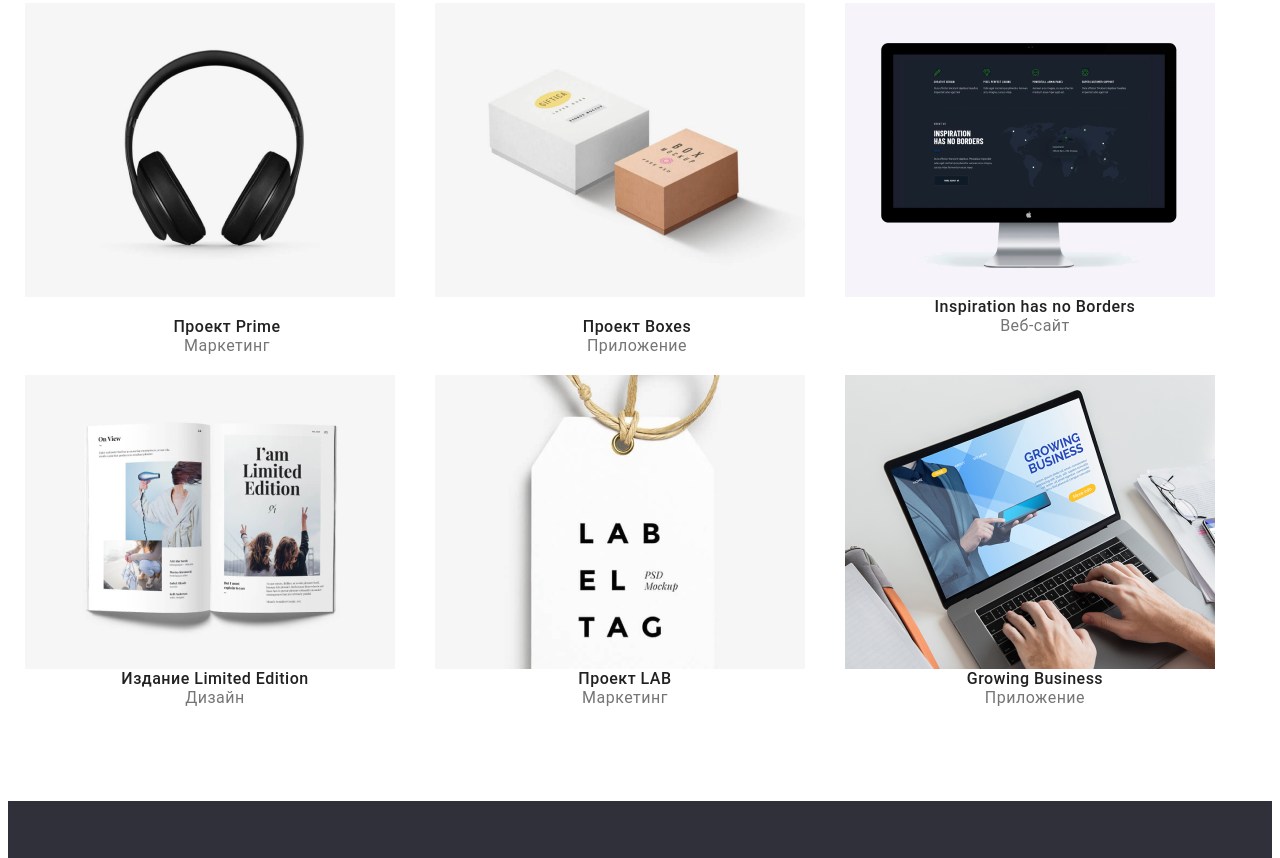
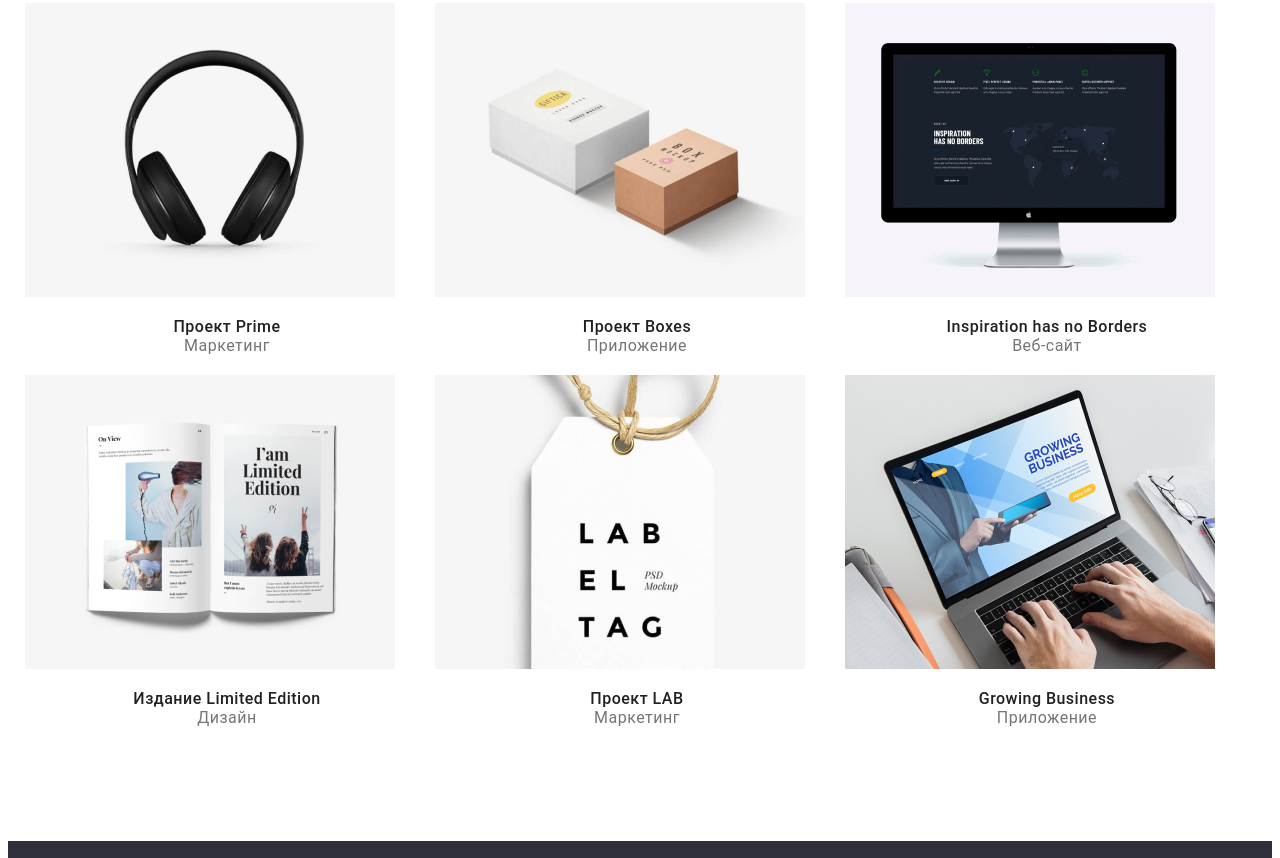
Before and after one commit to zeka2021/goit-markup-hw-03, a plain HTML site: page portfolio.html in a window 1280 px wide. Shown: the part 509-1367 px from the top of the page. Drawn offline with Linux system fonts and the light colour scheme.

Commit message:
ошибки

```diff
--- a/portfolio.html
+++ b/portfolio.html
@@ -117,7 +117,7 @@
                     <li class="projekt-list-item">
                         <a>
                             <img src="./img.dz1/portfolio/img(6).png" alt="дисктоп">
-                            <div class="team-prof-projekt">
+                            <div class="projekt-section-conteiner">
                                 <h3 class="team-name-projekt">Inspiration has no Borders</h3>
                                 <p class="team-prof-projekt">Веб-сайт</p>
                             </div>
@@ -126,7 +126,7 @@
                     <li class="projekt-list-item">
                         <a>
                             <img src="./img.dz1/portfolio/img(7).png" alt="журнал">
-                            <div class="team-prof-projekt">
+                            <div class="projekt-section-conteiner">
                                 <h3 class="team-name-projekt">Издание Limited Edition</h3>
                                 <p class="team-prof-projekt">Дизайн</p>
                             </div>
@@ -135,7 +135,7 @@
                     <li class="projekt-list-item">
                         <a>
                             <img src="./img.dz1/portfolio/img(8).png" alt="лейба">
-                            <div class="team-prof-projekt">
+                            <div class="projekt-section-conteiner">
                                 <h3 class="team-name-projekt">Проект LAB</h3>
                                 <p class="team-prof-projekt">Маркетинг</p>
                             </div>
@@ -144,7 +144,7 @@
                     <li class="projekt-list-item">
                         <a>
                             <img src="./img.dz1/portfolio/img(9).png" alt="руки на ноутбуке">
-                            <div class="team-prof-projekt">
+                            <div class="projekt-section-conteiner">
                                 <h3 class="team-name-projekt">Growing Business</h3>
                                 <p class="team-prof-projekt">Приложение</p>
                             </div>
```
